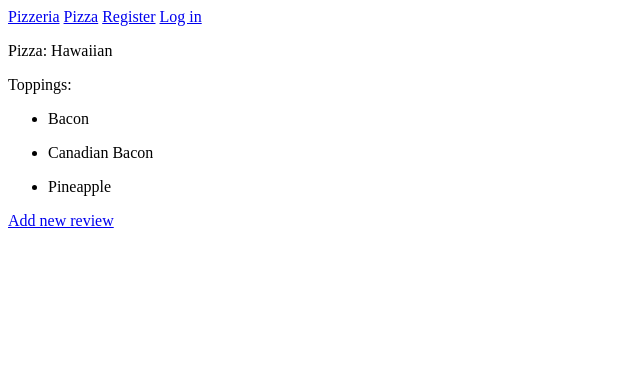
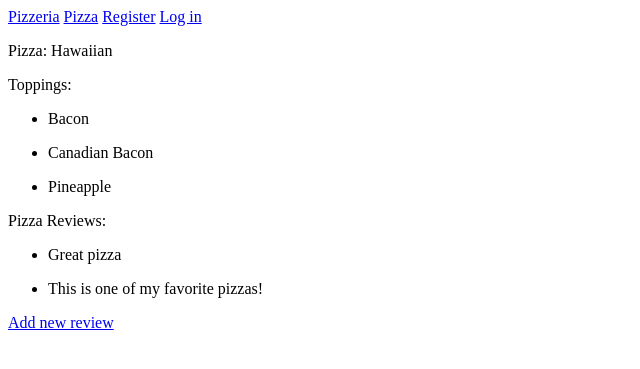
Before and after one commit to BenFierro1/Django_Pizzeria, a Django app: page /pizzas/1/ in a window 1280 px wide. Shown: the top 369 px of the page, without its empty margins (0-640 px from the left). Run offline with Django 3.2, Linux system fonts and the light colour scheme; data comes from the database, SQL or seed files in the repository; both versions use the stored data as it was after the commit.

Commit message:
Toppings and Reviews work

```diff
--- a/MyShell.py
+++ b/MyShell.py
@@ -17,8 +17,10 @@ p = Pizza.objects.get(id=1)
 print(p)
 topping = p.topping_set.all()
 print(topping)
-review = p.review_set.all()
-print(review)
+reviews = p.review_set.all()
+
+for review in reviews:
+    print(review)
 
 from django.contrib.auth.models import User
 
--- a/pizzas/models.py
+++ b/pizzas/models.py
@@ -18,6 +18,7 @@ class Topping(models.Model):
     def __str__(self):
         return f"{self.name[:50]}"
 
+
 class Review(models.Model):
     pizza = models.ForeignKey(Pizza, on_delete=models.CASCADE)
     text = models.TextField()
--- a/pizzas/templates/pizzas/pizza.html
+++ b/pizzas/templates/pizzas/pizza.html
@@ -14,16 +14,22 @@
         <p>{{ topping }}</p>
         <p>{{ topping.text|linebreaks }}</p>
 
-
     </li>
     {% empty %}
     <li>There are no toppings for this pizza yet.</li>
     {% endfor %}
+</ul>
 
+<p>Pizza Reviews:</p>
+<ul>
     {% for review in reviews %}
-    <p>{{ review }}</p>
-    <p>{{ review.text|linebreaks }}</p>
+    <li>
 
+        <p>{{ review.text|linebreaks }}</p>
+
+    </li>
+    {% empty %}
+    <li> </li>
     {% endfor %}
 </ul>
 
--- a/pizzas/views.py
+++ b/pizzas/views.py
@@ -17,9 +17,11 @@ def pizzas(request):
 def pizza(request, pizza_id):
     pizza = Pizza.objects.get(id=pizza_id)
     toppings = pizza.topping_set.order_by('-date_added')
-    context = {'pizza':pizza, 'toppings':toppings}
+    reviews = pizza.review_set.order_by('-date_added')
+    context = {'pizza':pizza, 'toppings':toppings, 'reviews':reviews}
     return render(request, 'pizzas/pizza.html', context)
 
+@login_required
 def new_review(request,pizza_id):
     pizza = Pizza.objects.get(id=pizza_id)
     if request.method != 'POST':
@@ -31,7 +33,6 @@ def new_review(request,pizza_id):
             new_review = form.save(commit=False)
             new_review.pizza = pizza
             new_review.save()
-            form.save()
             return redirect('pizzas:pizza',pizza_id=pizza_id)
     context = {'form': form, 'pizza':pizza}
     return render(request, 'pizzas/new_review.html', context)
```
Also changed, not shown: db.sqlite3.
